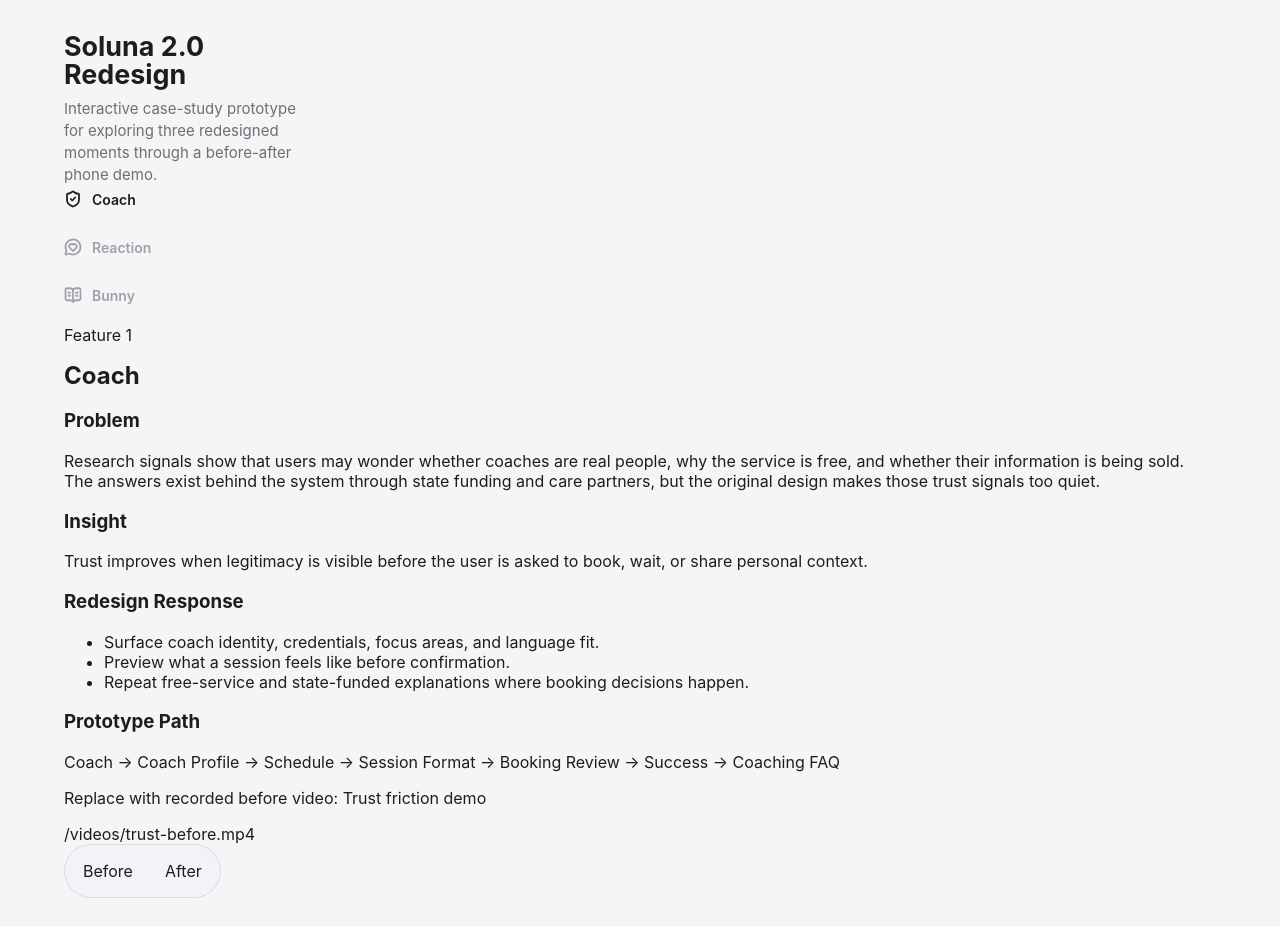
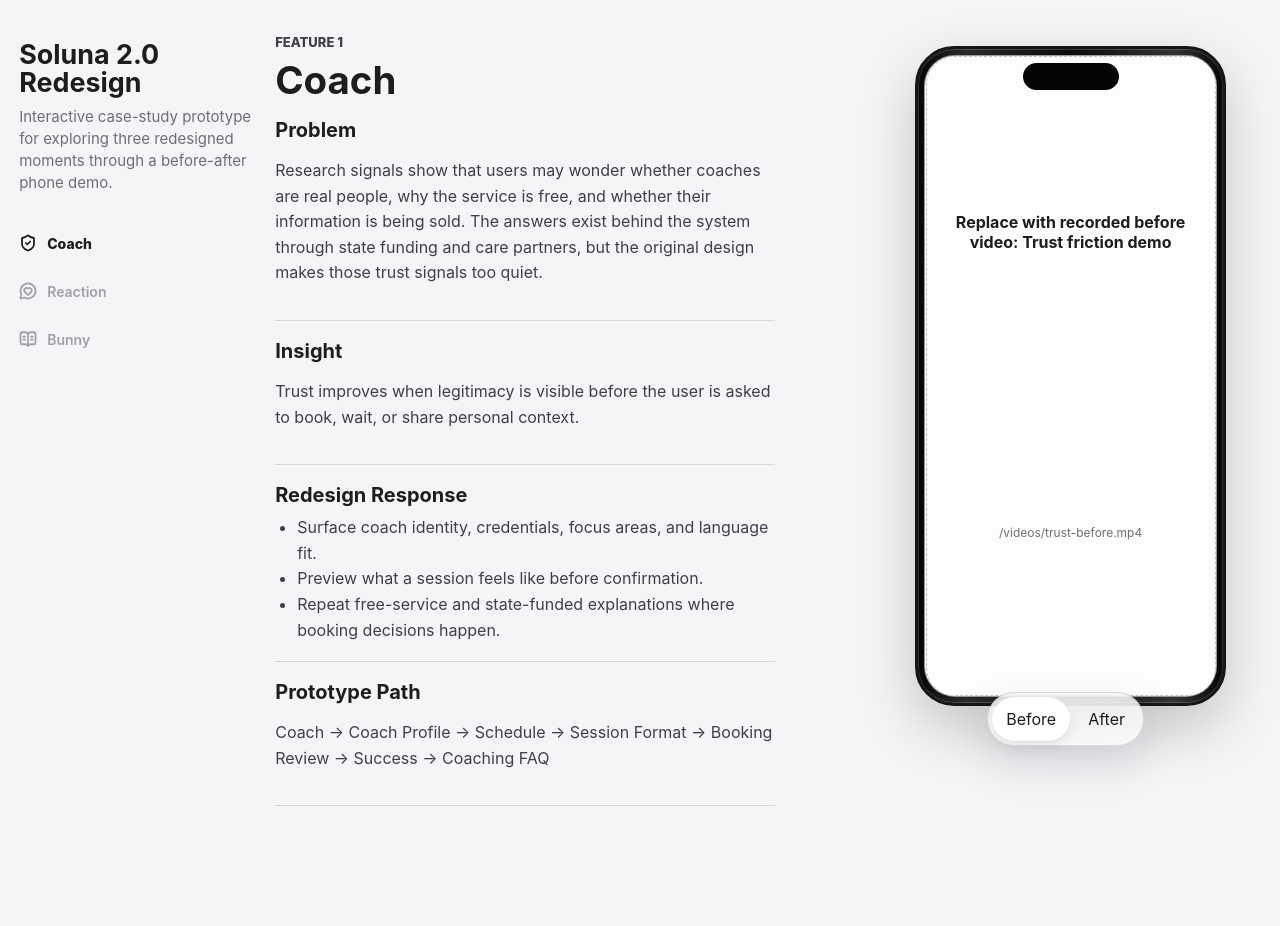
Before and after one commit to bulujamJudy/soluna-prototype, a React (Vite) app: page / in a window 1280 px wide. After the commit the page ends 834 px from the top, so only its background shows below. Built offline with nearby package versions, Linux system fonts and the light colour scheme.

Commit message:
fix: resolve PR css conflict markers

```diff
--- a/src/styles.css
+++ b/src/styles.css
@@ -139,55 +139,11 @@ textarea:focus-visible {
   transition: background 140ms ease, box-shadow 140ms ease, transform 140ms ease;
 }
 
-<<<<<<< codex/soluna-ux-annotations
-=======
-.feature-menu {
-  grid-area: featureNav;
-  position: fixed;
-  top: clamp(34px, 5vh, 58px);
-  left: clamp(14px, 1.5vw, 24px);
-  z-index: 5;
-  display: inline-flex;
-  flex-direction: column;
-  gap: 36px;
-  width: 240px;
-  padding: 0;
-}
-
-.feature-menu-items {
-  display: inline-flex;
-  flex-direction: column;
-  gap: 20px;
-}
-
-.feature-menu-items button {
-  display: inline-flex;
-  min-height: 28px;
-  align-items: center;
-  justify-content: flex-start;
-  gap: 10px;
-  border: 0;
-  border-radius: 0;
-  padding: 0;
-  color: #a0a0a6;
-  background: transparent;
-  transition: color 140ms ease, transform 140ms ease;
-}
-
-.feature-menu-items button span {
-  color: inherit;
-  font-size: 14px;
-  font-weight: 600;
-  line-height: 1.1;
-}
-
->>>>>>> main
 .compare-toggle button.is-active {
   background: var(--surface);
   box-shadow: 0 1px 2px rgba(0, 0, 0, 0.06), 0 6px 14px rgba(0, 0, 0, 0.07);
 }
 
-<<<<<<< codex/soluna-ux-annotations
 .feature-menu {
   position: fixed;
   top: clamp(34px, 5vh, 58px);
@@ -231,26 +187,13 @@ textarea:focus-visible {
 .feature-menu-items button.is-active,
 .feature-menu-items button.is-active span {
   color: var(--text);
-=======
-.feature-menu-items button.is-active {
-  color: var(--text);
   font-weight: 800;
 }
 
-.feature-menu-items button.is-active span {
->>>>>>> main
-  font-weight: 800;
-}
-
 .demo-layout {
   display: grid;
   grid-template-columns: minmax(500px, 640px) minmax(420px, 1fr);
-<<<<<<< codex/soluna-ux-annotations
   grid-template-areas: "narrative device";
-=======
-  grid-template-areas:
-    "narrative device";
->>>>>>> main
   column-gap: clamp(36px, 5vw, 76px);
   align-items: start;
   justify-content: stretch;
@@ -261,15 +204,9 @@ textarea:focus-visible {
 
 .narrative-panel {
   grid-area: narrative;
-<<<<<<< codex/soluna-ux-annotations
   justify-self: start;
   width: 100%;
   max-width: 620px;
-=======
-  width: 100%;
-  max-width: 620px;
-  justify-self: start;
->>>>>>> main
   padding: 0;
 }
 
@@ -330,11 +267,6 @@ textarea:focus-visible {
 
 .device-column {
   grid-area: device;
-  position: fixed;
-  top: 50vh;
-  right: clamp(22px, 5vw, 72px);
-  left: calc(clamp(22px, 5vw, 72px) + clamp(14px, 1.5vw, 24px) + 15vw + 640px);
-  width: auto;
   display: grid;
   position: fixed;
   top: 50vh;
@@ -343,16 +275,9 @@ textarea:focus-visible {
   align-self: start;
   align-content: center;
   justify-items: center;
-<<<<<<< codex/soluna-ux-annotations
   width: auto;
   min-height: 0;
   gap: 0;
-=======
-  align-self: start;
-  align-content: center;
-  gap: 0;
-  min-height: 0;
->>>>>>> main
   transform: translateY(-50%);
 }
 
```
Lines whose indentation alone changed are shown as unchanged.
